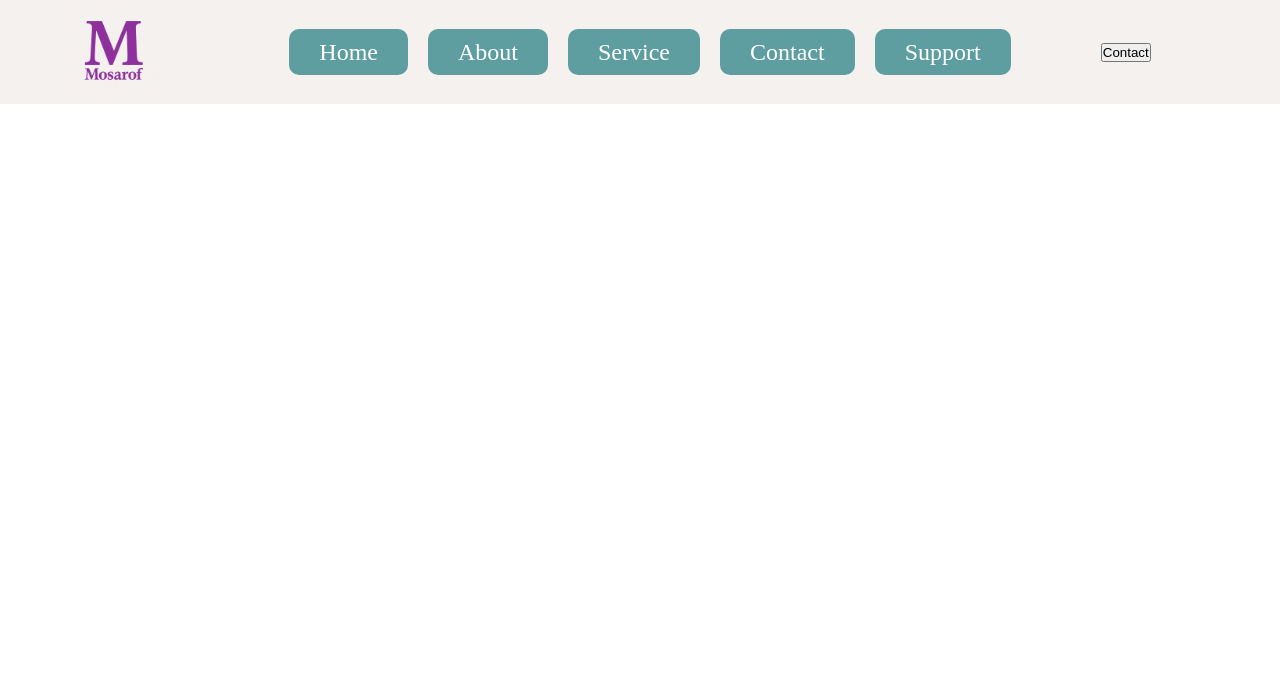
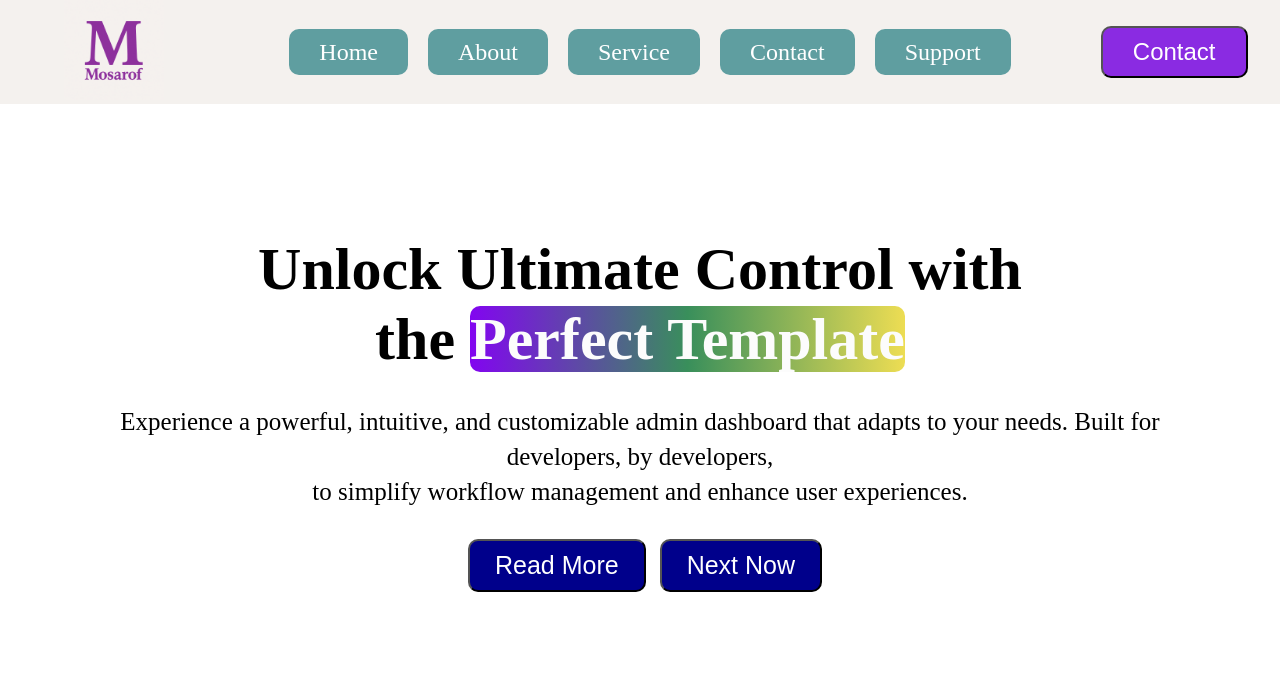
Before and after one commit to Mosarof-Hossen/css-practice, a plain HTML site: page index.html in a window 1280 px wide. Drawn offline with Linux system fonts and the light colour scheme.

Commit message:
some line code added

```diff
--- a/index.html
+++ b/index.html
@@ -5,6 +5,8 @@
     <meta name="viewport" content="width=device-width, initial-scale=1.0">
     <title>Today Practice My work</title>
     <link rel="stylesheet" href="style.css">
+    <!-- responsive-file-link -->
+     <link rel="stylesheet" href="responsive.css">
 </head>
 <body>
     <!-- navbar-section -->
@@ -34,6 +36,18 @@
 
             </div>
      </section>
+     <!-- header-section-end -->
+      <!-- hero-section -->
+       <section>
+        <div class="container">
+            <div class="banner">
+                <h1 class="hero-heading">Unlock Ultimate Control with  <br> the <span class="gradeyan">Perfect Template</span></h1>
+                <p class="hero-paragraph">Experience a powerful, intuitive, and customizable admin dashboard that adapts to your needs. Built for developers, by developers,<br> to simplify workflow management and enhance user experiences.</p>
+                <button class="btn">Read More</button>
+                <button class="btn">Next Now</button>
+            </div>
+        </div>
+       </section>
 
 
 
--- /dev/null
+++ b/responsive.css
@@ -0,0 +1,11 @@
+@media screen and (max-width:1060px){
+    .menu-bar ul li a{
+        color: red;
+        font-size: 20px;
+    }
+}
+@media screen and (max-width:700){
+    .menu-bar {
+       display: none;
+    }
+}
--- a/style.css
+++ b/style.css
@@ -53,3 +53,42 @@
     width: 10%;
 
 }
+.btn-contact button{
+    font-size: 24px;
+    padding: 10px 30px;
+    border-radius: 10px;
+    background-color: blueviolet;
+    color: white;
+}
+/* hero-section */
+.banner{
+ text-align: center;
+ padding: 100px 0;
+
+}
+.hero-heading{
+    font-size: 60px;
+    margin-top: 30px;
+    line-height: 70px;
+}
+.gradeyan{
+    text-transform: capitalize;
+    border-radius: 10px;
+    color: #fcfcfc;
+    background: linear-gradient(90deg, rgba(130, 5, 240, 1) 0%, rgba(57, 143, 91, 1) 50%, rgba(237, 221, 83, 1) 100%);
+}
+.hero-paragraph{
+    font-size: 25px;
+    line-height: 35px;
+    margin-top: 30px;
+
+}
+.btn{
+    font-size: 25px;
+    padding: 10px 25px;
+    background-color: darkblue;
+    border-radius: 10px;
+    color: white;
+    margin-top: 30px;
+    margin-left: 10px;
+}
```
